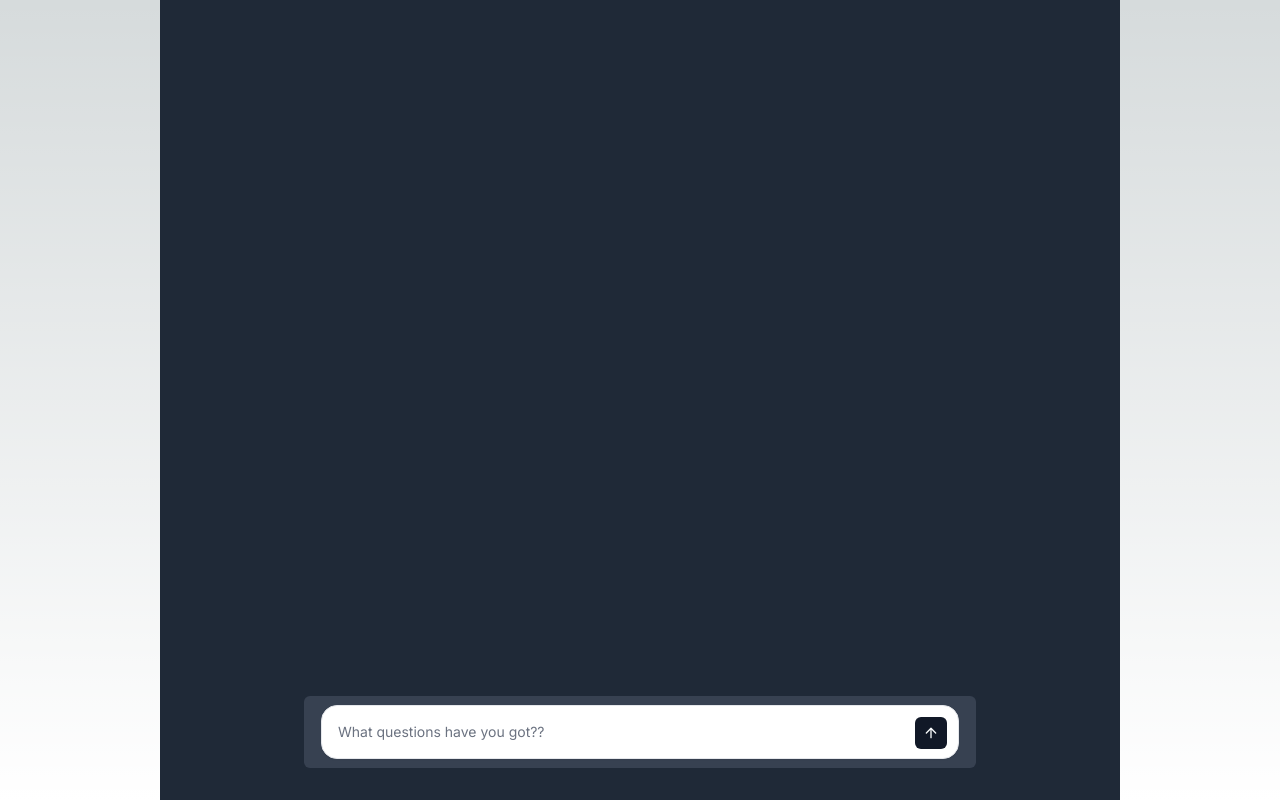
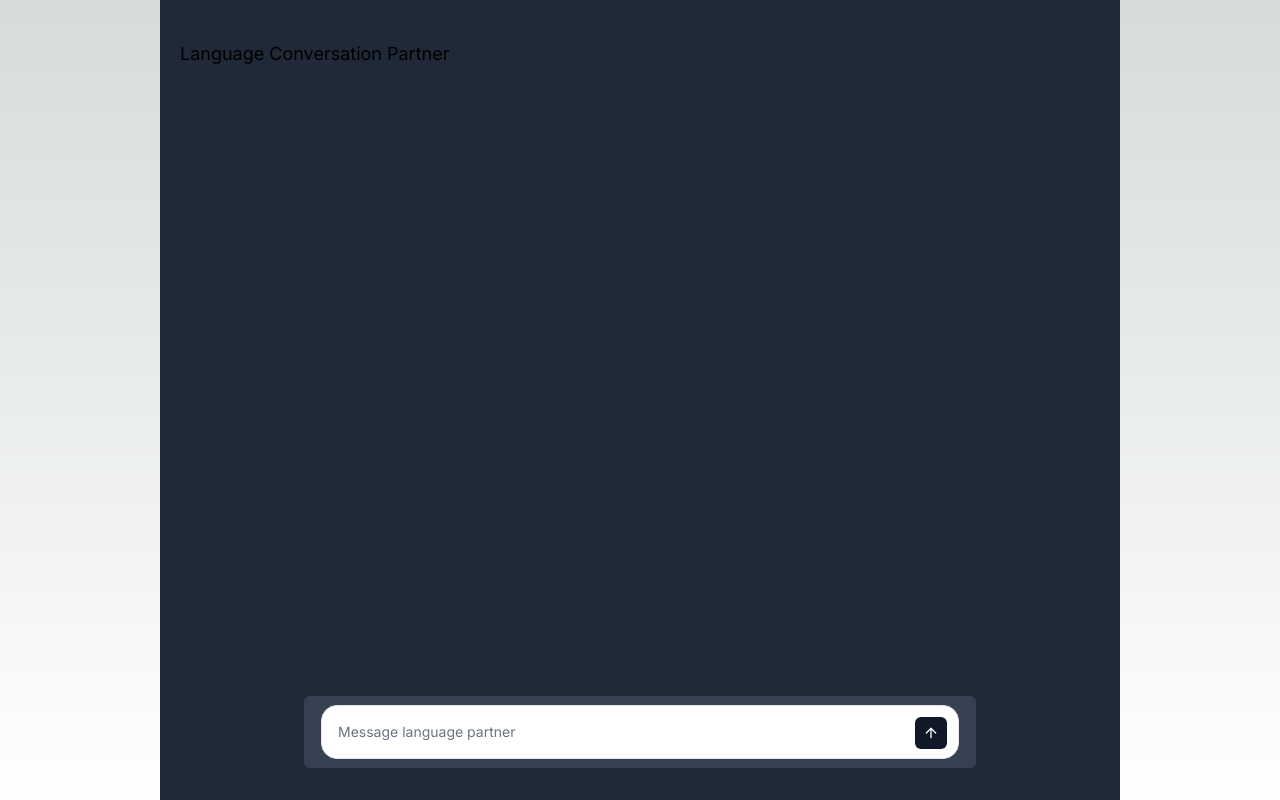
Before and after one commit to BrandonCorn/language-partner, a Next.js app: page / in a window 1280 px wide. Built offline with nearby package versions, Linux system fonts and the light colour scheme.

Commit message:
update placeholder message, add title to top

```diff
--- a/src/components/conversation-temp.tsx
+++ b/src/components/conversation-temp.tsx
@@ -37,6 +37,12 @@ export function ConversationTemp() {
   return (
     <div className="flex flex-col min-h-screen w-full items-center">
       <div className="flex-col flex flex-1 pt-8 w-3/4 bg-gray-800">
+        <div className="sticky top-0 p-2">
+          <h1 className="text-lg gap-1 px-3 h-10">
+            {" "}
+            Language Conversation Partner
+          </h1>
+        </div>
         <div className="max-w-2xl flex-1 mx-auto flex h-full flex-col items-start gap-8 px-4 overflow-hidden">
           {messages.map((message, i) => {
             return (
@@ -100,7 +106,7 @@ export function ConversationTemp() {
                 onChange={(e) =>
                   setInput(e.target.value)
                 }
-                placeholder="What questions have you got??"
+                placeholder="Message language partner"
                 name="message"
                 id="message"
                 rows={1}
```
